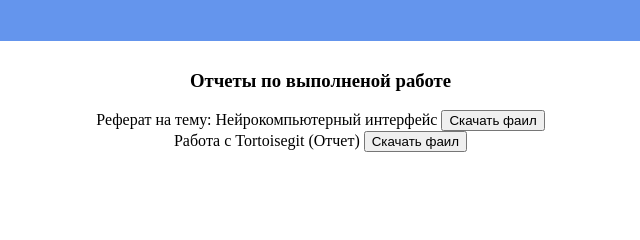
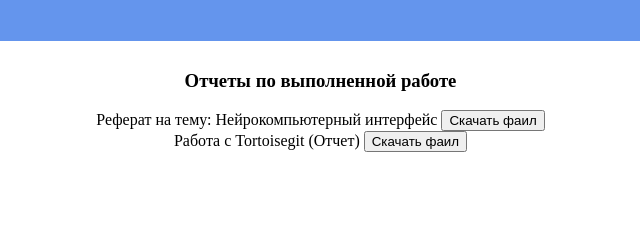
Before and after one commit to Vladiimiirr/htmlrud.github.io, a plain HTML site: page index.html in a window 1280 px wide. Shown: the part 167-407 px from the top of the page, 320-960 px from the left. Drawn offline with Linux system fonts and the light colour scheme.

Commit message:
Update index.html

```diff
--- a/index.html
+++ b/index.html
@@ -53,7 +53,7 @@
 
     <div class="content">
         <div class="contentText">
-            <h3>Отчеты по выполненой работе</h3>
+            <h3>Отчеты по выполненной работе</h3>
             <p>Реферат на тему: Нейрокомпьютерный интерфейс  <a href="https://github.com/Vladiimiirr/Vladiimiirr.github.lo/raw/main/%D0%9D%D0%B5%D0%B9%D1%80%D0%BE%D0%BA%D0%BE%D0%BC%D0%BF%D1%8C%D1%8E%D1%82%D0%B5%D1%80%D0%BD%D1%8B%D0%B9%20%D0%B8%D0%BD%D1%82%D1%80%D0%B5%D1%84%D0%B5%D0%B9%D1%81.docx" download="">
                 <button> Скачать фаил</button>
             </a><br>
```
